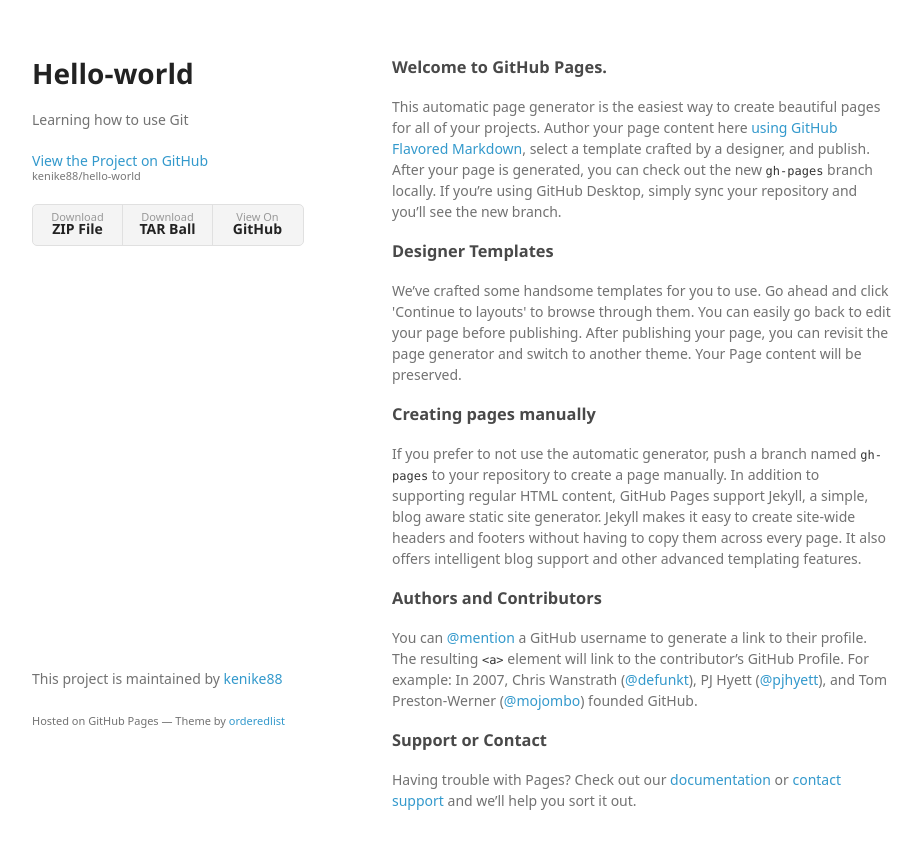
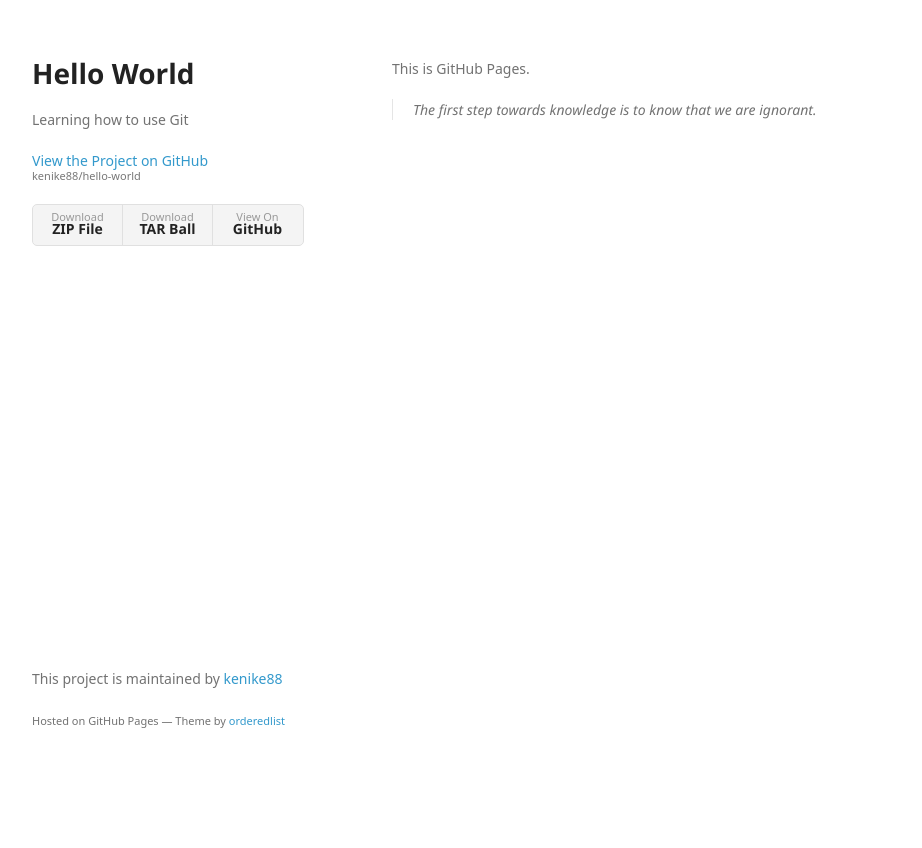
Before and after one commit to kenike88/hello-world, a plain HTML site: page index.html in a window 1280 px wide. Shown: the whole page, without its empty margins (178-1100 px from the left). After the commit the page ends 800 px from the top, so only its background shows below. Drawn offline with Linux system fonts and the light colour scheme; a web font is replaced by a local one.

```diff
--- a/index.html
+++ b/index.html
@@ -3,7 +3,7 @@
   <head>
     <meta charset="utf-8">
     <meta http-equiv="X-UA-Compatible" content="chrome=1">
-    <title>Hello-world by kenike88</title>
+    <title>Hello World by kenike88</title>
 
     <link rel="stylesheet" href="stylesheets/styles.css">
     <link rel="stylesheet" href="stylesheets/github-light.css">
@@ -15,7 +15,7 @@
   <body>
     <div class="wrapper">
       <header>
-        <h1>Hello-world</h1>
+        <h1>Hello World</h1>
         <p>Learning how to use Git</p>
 
         <p class="view"><a href="https://github.com/kenike88/hello-world">View the Project on GitHub <small>kenike88/hello-world</small></a></p>
@@ -28,30 +28,11 @@
         </ul>
       </header>
       <section>
-        <h3>
-<a id="welcome-to-github-pages" class="anchor" href="#welcome-to-github-pages" aria-hidden="true"><span aria-hidden="true" class="octicon octicon-link"></span></a>Welcome to GitHub Pages.</h3>
+        <p>This is GitHub Pages.</p>
 
-<p>This automatic page generator is the easiest way to create beautiful pages for all of your projects. Author your page content here <a href="https://guides.github.com/features/mastering-markdown/">using GitHub Flavored Markdown</a>, select a template crafted by a designer, and publish. After your page is generated, you can check out the new <code>gh-pages</code> branch locally. If you’re using GitHub Desktop, simply sync your repository and you’ll see the new branch.</p>
-
-<h3>
-<a id="designer-templates" class="anchor" href="#designer-templates" aria-hidden="true"><span aria-hidden="true" class="octicon octicon-link"></span></a>Designer Templates</h3>
-
-<p>We’ve crafted some handsome templates for you to use. Go ahead and click 'Continue to layouts' to browse through them. You can easily go back to edit your page before publishing. After publishing your page, you can revisit the page generator and switch to another theme. Your Page content will be preserved.</p>
-
-<h3>
-<a id="creating-pages-manually" class="anchor" href="#creating-pages-manually" aria-hidden="true"><span aria-hidden="true" class="octicon octicon-link"></span></a>Creating pages manually</h3>
-
-<p>If you prefer to not use the automatic generator, push a branch named <code>gh-pages</code> to your repository to create a page manually. In addition to supporting regular HTML content, GitHub Pages support Jekyll, a simple, blog aware static site generator. Jekyll makes it easy to create site-wide headers and footers without having to copy them across every page. It also offers intelligent blog support and other advanced templating features.</p>
-
-<h3>
-<a id="authors-and-contributors" class="anchor" href="#authors-and-contributors" aria-hidden="true"><span aria-hidden="true" class="octicon octicon-link"></span></a>Authors and Contributors</h3>
-
-<p>You can <a href="https://help.github.com/articles/basic-writing-and-formatting-syntax/#mentioning-users-and-teams" class="user-mention">@mention</a> a GitHub username to generate a link to their profile. The resulting <code>&lt;a&gt;</code> element will link to the contributor’s GitHub Profile. For example: In 2007, Chris Wanstrath (<a href="https://github.com/defunkt" class="user-mention">@defunkt</a>), PJ Hyett (<a href="https://github.com/pjhyett" class="user-mention">@pjhyett</a>), and Tom Preston-Werner (<a href="https://github.com/mojombo" class="user-mention">@mojombo</a>) founded GitHub.</p>
-
-<h3>
-<a id="support-or-contact" class="anchor" href="#support-or-contact" aria-hidden="true"><span aria-hidden="true" class="octicon octicon-link"></span></a>Support or Contact</h3>
-
-<p>Having trouble with Pages? Check out our <a href="https://help.github.com/pages">documentation</a> or <a href="https://github.com/contact">contact support</a> and we’ll help you sort it out.</p>
+<blockquote>
+<p>The first step towards knowledge is to know that we are ignorant. </p>
+</blockquote>
       </section>
       <footer>
         <p>This project is maintained by <a href="https://github.com/kenike88">kenike88</a></p>
```
Also changed, not shown: params.json (+2 -2 lines).
